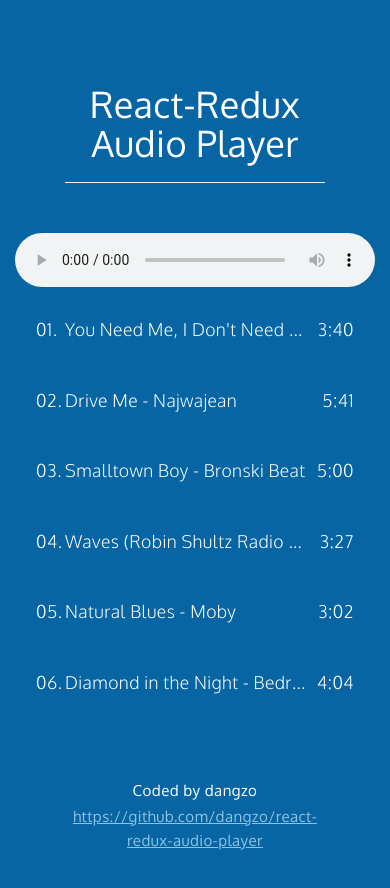
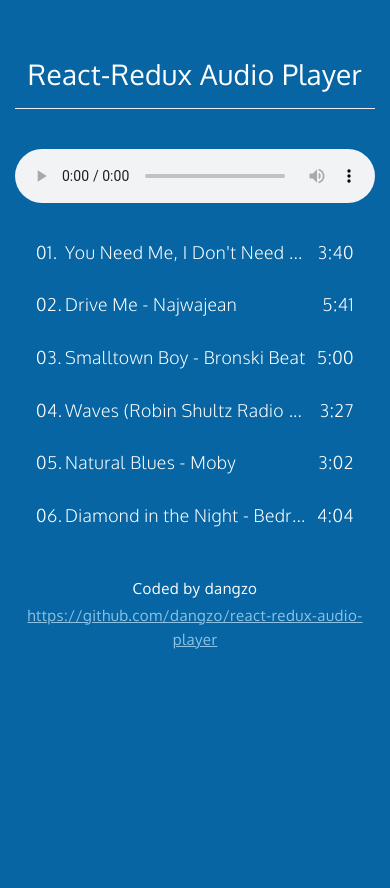
Before and after one commit to dangzo/react-redux-audio-player, a React (Create React App) app: page / in a window 390 px wide. Shown: the top 888 px of the page. After the commit the page ends 844 px from the top, so only its background shows below. Built offline with nearby package versions, Linux system fonts and the light colour scheme.

Commit message:
Improved page title and footer style on mobile

```diff
--- a/src/index.scss
+++ b/src/index.scss
@@ -54,3 +54,12 @@ p a, p a:visited { line-height: inherit; }
 	text-align: center;
 	margin: 50px;
 }
+
+@media (max-width: 560px) {
+	h1 {
+		font-size: 28px;
+	}
+	.align-center {
+		margin: 25px 0;
+	}
+}
--- a/src/styles/player.scss
+++ b/src/styles/player.scss
@@ -3,4 +3,11 @@
 
 audio {
 	width: 100%;
+	margin: 25px 0;
 }
+
+@media (max-width: 560px) {
+	audio {
+		margin: 15px 0;
+	}
+}
--- a/src/styles/playlist.scss
+++ b/src/styles/playlist.scss
@@ -42,3 +42,9 @@
 	right: 21px;
 	top: 0;
 }
+
+@media (max-width: 560px) {
+	.playlist li {
+		padding: 12px 0;
+	}
+}
```
